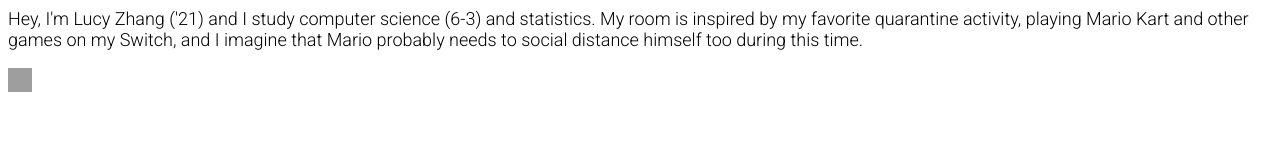
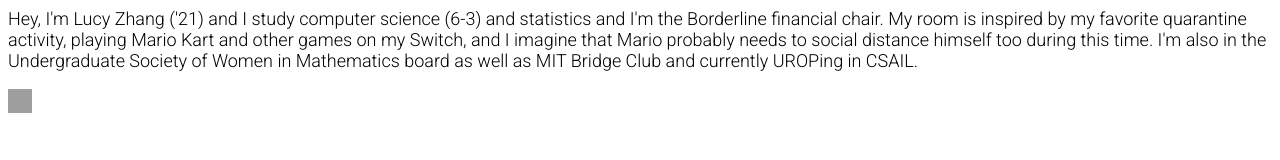
Before and after one commit to zhang-lucy/borderlineWall, a plain HTML site: page rooms/room3.html in a window 1280 px wide. Drawn offline with Linux system fonts and the light colour scheme; grey boxes are pictures that could not be loaded.

Commit message:
change intro

```diff
--- a/rooms/room3.html
+++ b/rooms/room3.html
@@ -1,7 +1,7 @@
 <head>
 	<link rel="stylesheet" href="../main.css">
 </head><div class="room">
-<p>Hey, I'm Lucy Zhang ('21) and I study computer science (6-3) and statistics. My room is inspired by my favorite quarantine activity,     playing Mario Kart and other games on my Switch, and I imagine that Mario probably needs to social distance himself too during this time.</p>
+<p>Hey, I'm Lucy Zhang ('21) and I study computer science (6-3) and statistics and I'm the Borderline financial chair. My room is inspired by my favorite quarantine activity, playing Mario Kart and other games on my Switch, and I imagine that Mario probably needs to social distance himself too during this time. I'm also in the Undergraduate Society of Women in Mathematics board as well as MIT Bridge Club and currently UROPing in CSAIL. </p>
 </div>
 <a href=
 "https://www.instagram.com/lucy.zhangg/" target="_ig"><img alt="Instagram" src="https://image.flaticon.com/icons/svg/174/174855.svg" width="24" height="24"></a>
```
